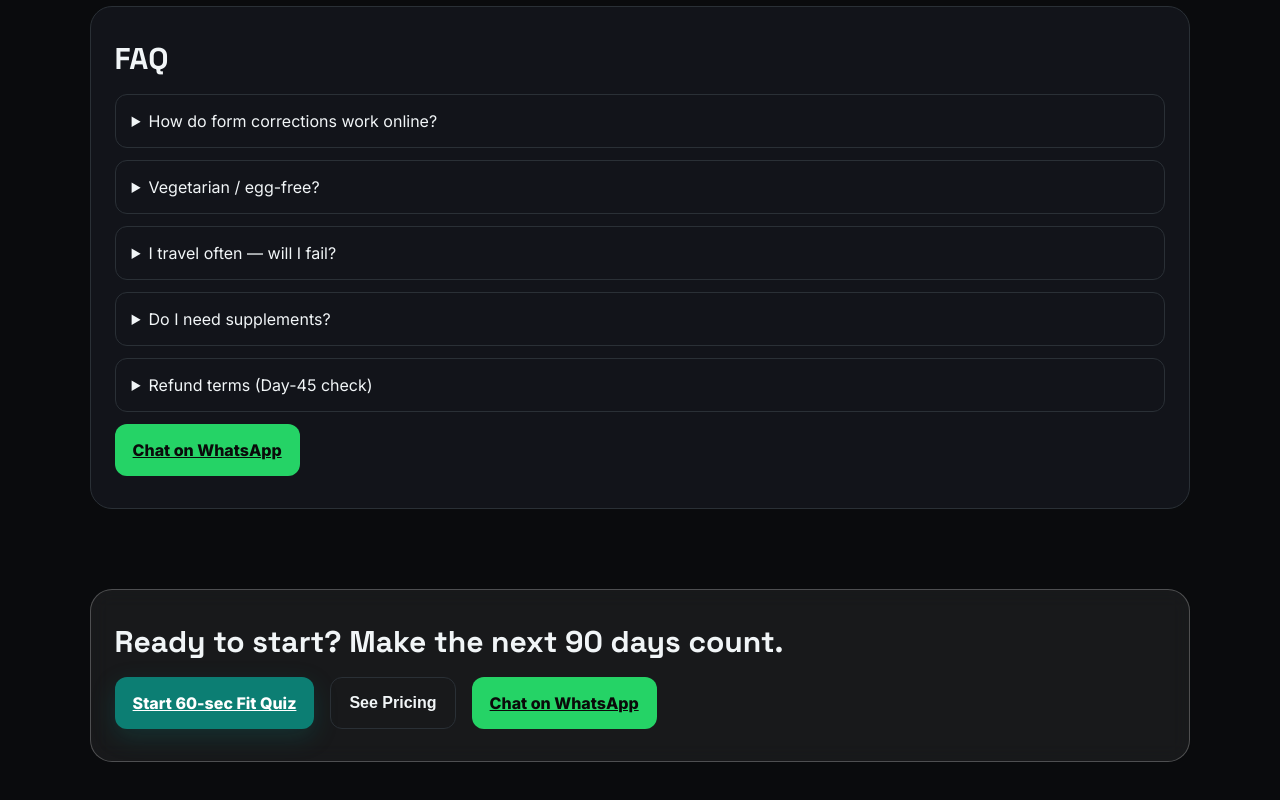
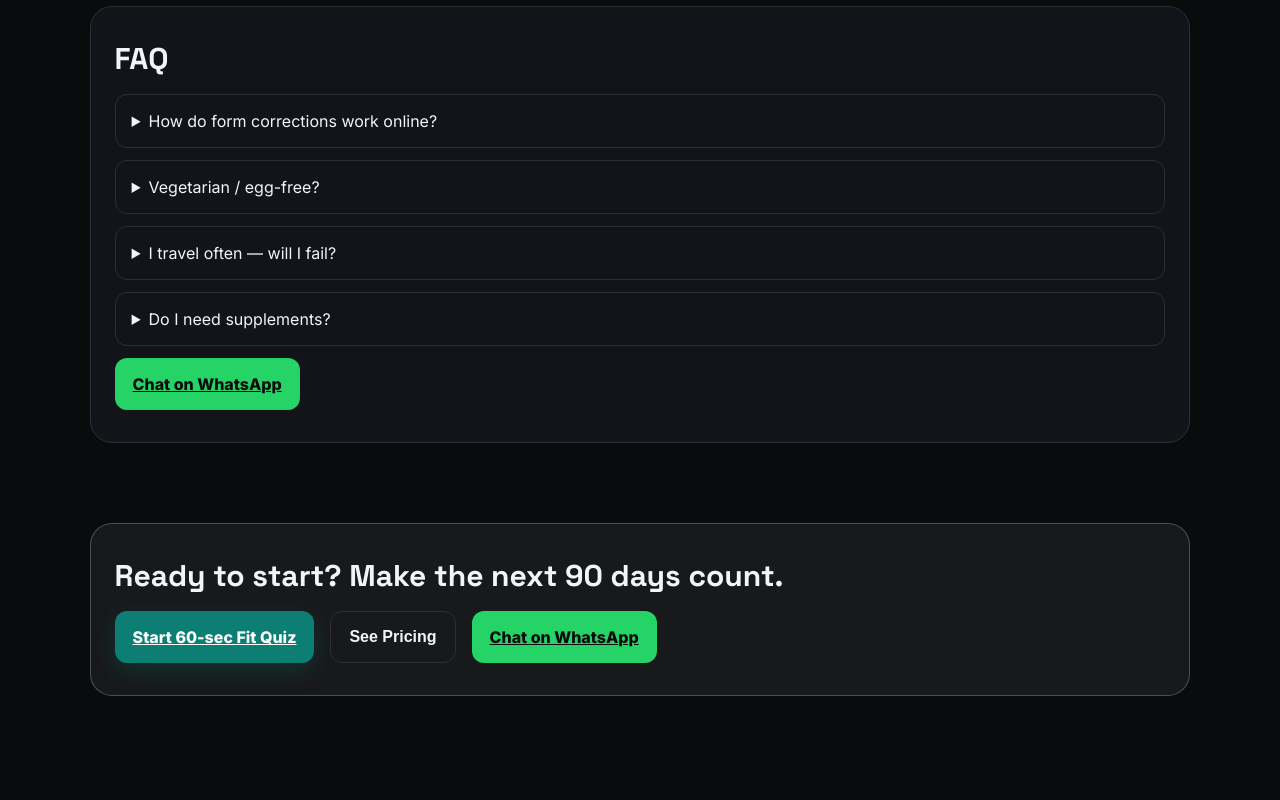
Before and after one commit to pradeepsessu/ShekarFit, a plain HTML site: page index.html in a window 1280 px wide. Shown: the part 3585-4385 px from the top of the page. Drawn offline with Linux system fonts and the light colour scheme.

Commit message:
Update index.html

```diff
--- a/index.html
+++ b/index.html
@@ -494,7 +494,6 @@ document.querySelectorAll(".pay-btn").forEach(btn => {
       <details class="faq-item" style=" margin-bottom:var(--s-2) "><summary>Vegetarian / egg-free?</summary><div style=" color:var(--muted); margin-top:var(--s-2) ">Yes. Plans are Indian diet-friendly (veg/non-veg) with protein targets you can hit.</div></details>
       <details class="faq-item" style=" margin-bottom:var(--s-2) "><summary>I travel often — will I fail?</summary><div style=" color:var(--muted); margin-top:var(--s-2) ">No. Travel templates + step goals + hotel/restaurant swaps.</div></details>
       <details class="faq-item" style=" margin-bottom:var(--s-2) "><summary>Do I need supplements?</summary><div style=" color:var(--muted); margin-top:var(--s-2) ">Optional. Food first. We add only if needed (e.g., whey, creatine, D3).</div></details>
-      <details class="faq-item" style=" margin-bottom:var(--s-2) "><summary>Refund terms (Day-45 check)</summary><div style=" color:var(--muted); margin-top:var(--s-2) ">If adherence ≥ 80% and no visible change, 30% back. Simple.</div></details>
       <div class="row" style=" margin-top:var(--s-2) ">
         <a class="btn btn-wa wa-link" target="_blank" rel="noreferrer" data-i18n="wa">Chat on WhatsApp</a>
       </div>
```
